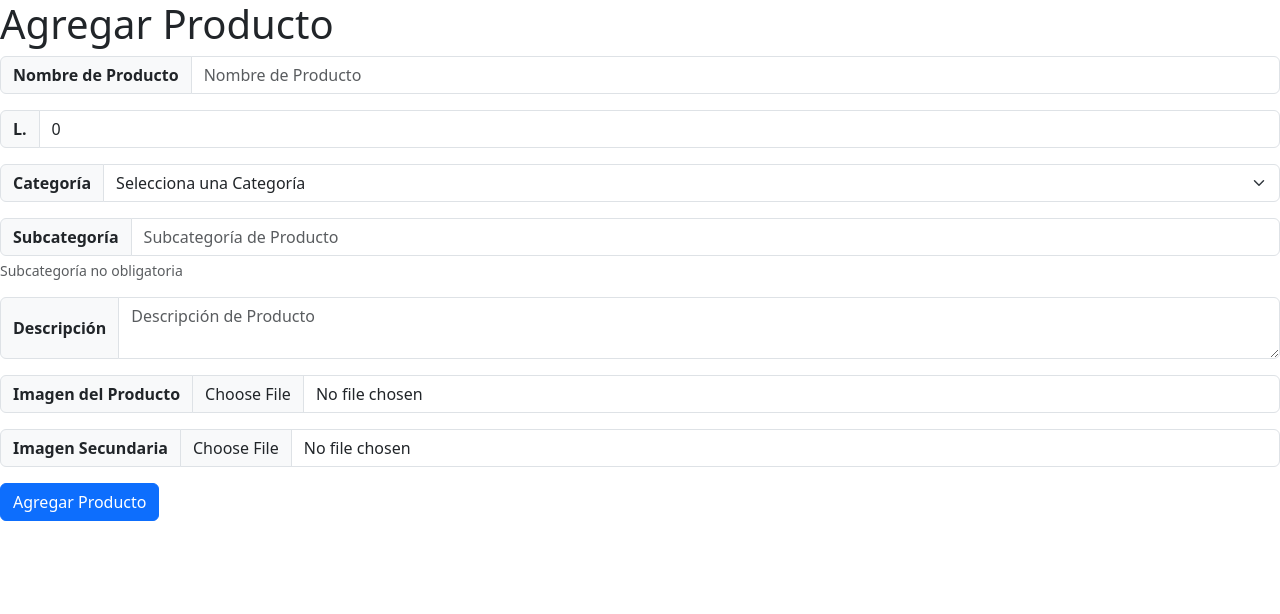
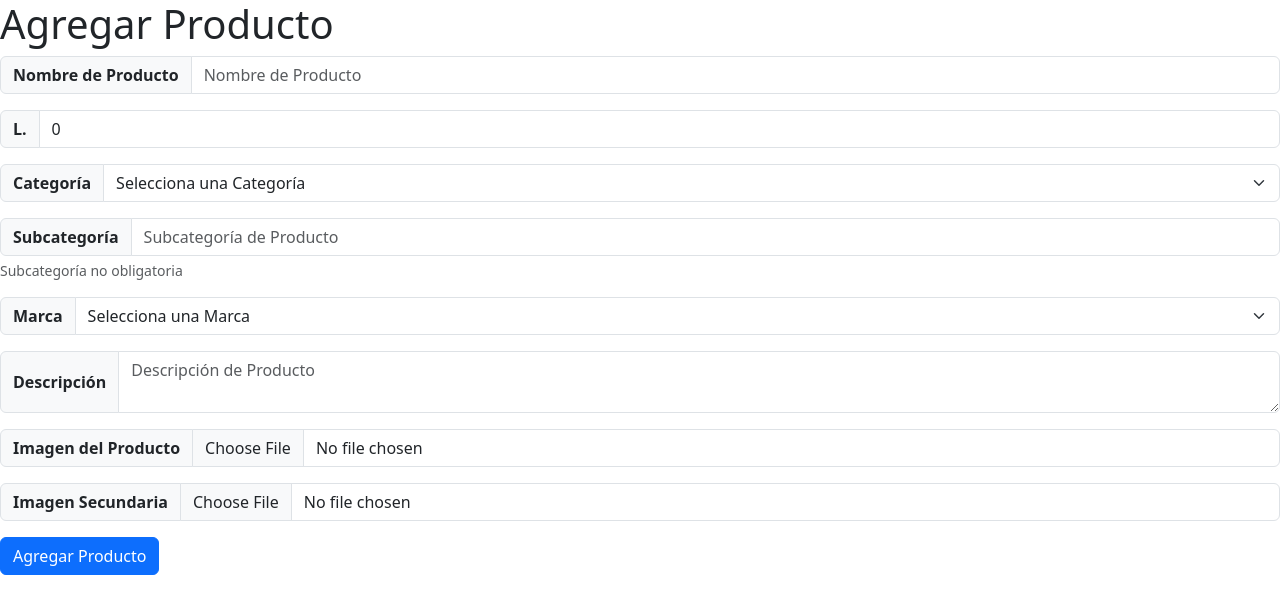
Before and after one commit to AlexGalo0/INGELMECO-Admin, a React (Vite) app: page /admin/add-product in a window 1280 px wide. Shown: the top 614 px of the page. Built offline with nearby package versions, Linux system fonts and the light colour scheme.

Commit message:
agregar marca

```diff
--- a/src/Components/ProductForm.tsx
+++ b/src/Components/ProductForm.tsx
@@ -19,9 +19,14 @@ export const ProductForm = () => {
   const [descripcionError, setDescripcionError] = useState<string | null>(null);
   const [categoriaError, setCategoriaError] = useState<string | null>(null);
   const [fileSecondary, setFileSecondary] = useState<File | null>(null);
+  const [marca, setMarca] = useState(""); // Estado para la selección de la marca
+  const [marcaError, setMarcaError] = useState<string | null>(null);
 
   /* Las siguientes funciones son únicamente manejadores para validaciones de formulario. */
-  const handleFileChange = (e: React.ChangeEvent<HTMLInputElement>, isSecondary: boolean = false) => {
+  const handleFileChange = (
+    e: React.ChangeEvent<HTMLInputElement>,
+    isSecondary: boolean = false
+  ) => {
     const selectedFile = e.target.files?.[0];
     if (selectedFile) {
       setImageError(null);
@@ -32,10 +37,11 @@ export const ProductForm = () => {
       if (isSecondary) {
         setFileSecondary(selectedFile);
       }
-    } else if (!isSecondary) { // Solo muestra errores para la imagen principal si no se selecciona una imagen secundaria
+    } else if (!isSecondary) {
+      // Solo muestra errores para la imagen principal si no se selecciona una imagen secundaria
       setImageError("Selecciona una imagen");
     }
-  }
+  };
 
   const handleNombreChange = (e: React.ChangeEvent<HTMLInputElement>) => {
     const nombre = e.target.value;
@@ -78,6 +84,16 @@ export const ProductForm = () => {
       ...formData,
       categoriaProducto: categoria,
     });
+  };
+
+  const handleMarcaChange = (e: React.ChangeEvent<HTMLSelectElement>) => {
+    const selectedMarca = e.target.value;
+    if (selectedMarca === "") {
+      setMarcaError("Selecciona una marca");
+    } else {
+      setMarcaError(null);
+    }
+    setMarca(selectedMarca);
   };
 
   return (
@@ -178,6 +194,29 @@ export const ProductForm = () => {
             Subcategoría no obligatoria
           </div>
         </div>
+        <div className="input-group mb-3">
+          <span className="input-group-text">
+            <b>Marca</b>
+          </span>
+          <select
+            className={`form-select ${marcaError ? "is-invalid" : ""}`}
+            aria-label="Marca del Producto"
+            value={marca}
+            onChange={handleMarcaChange}
+            required
+          >
+            <option value="">Selecciona una Marca</option>
+            <option value="SIEMENS">SIEMENS</option>
+            <option value="ABB">ABB</option>
+            <option value="Electronicon">Electronicon</option>
+            <option value="SIBA">SIBA</option>
+            <option value="Selec">Selec</option>
+            <option value="DataKom">DataKom</option>
+            <option value="Little Fuse">Little Fuse</option>
+            <option value="Otra Marca">Otra Marca</option>
+          </select>
+          {marcaError && <div className="invalid-feedback">{marcaError}</div>}
+        </div>
         <div className="input-group">
           <span className="input-group-text">
             <b>Descripción</b>
```
